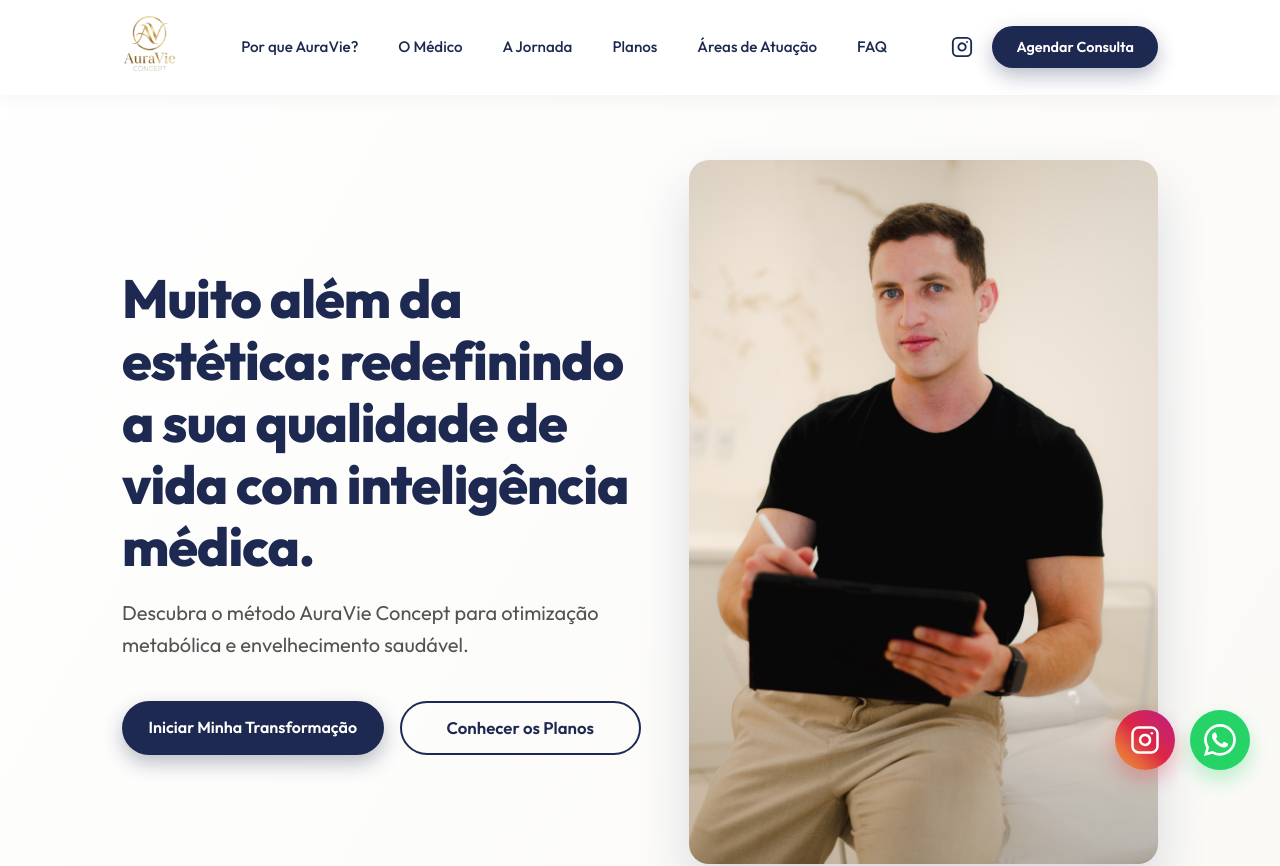
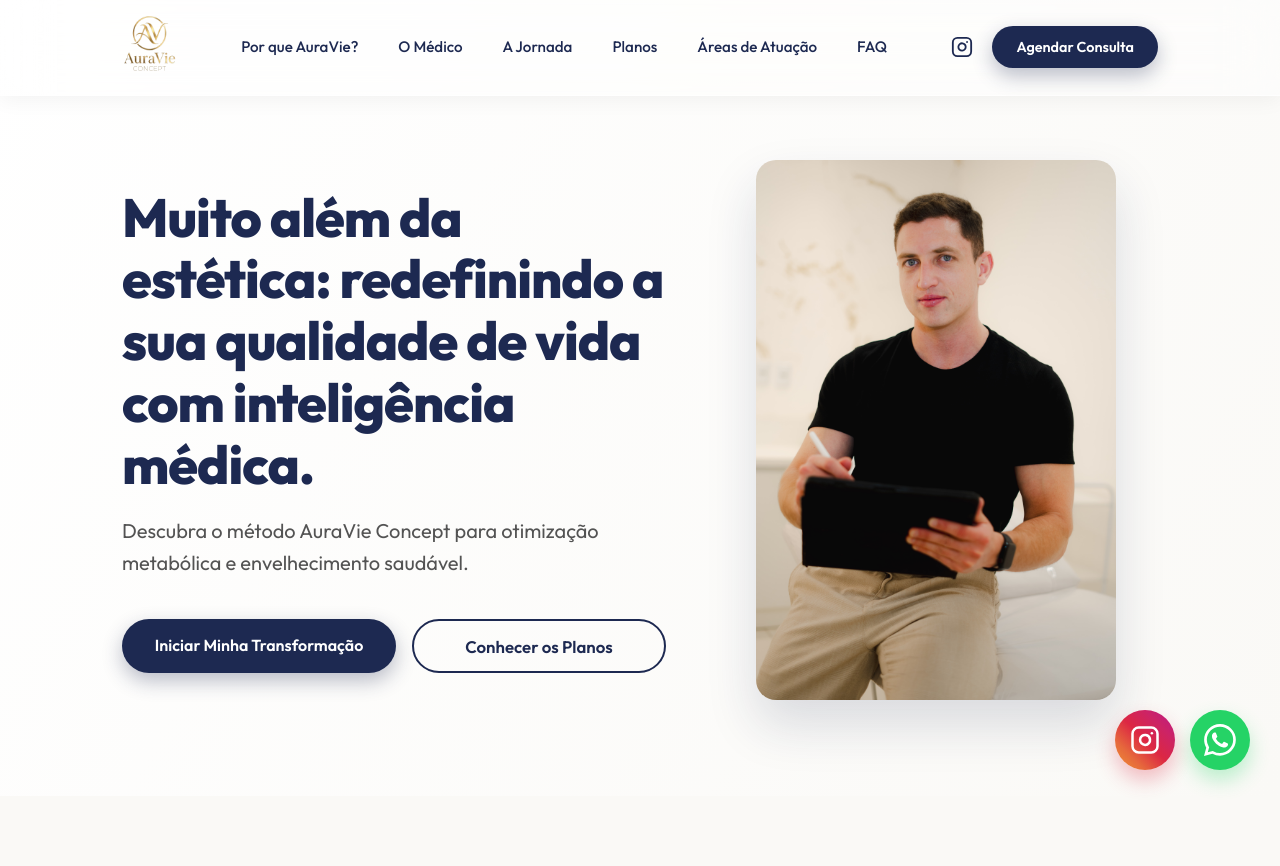
Before and after one commit to FranciscoHaidar/auravie-site, a React (Vite) app: page / in a window 1280 px wide. Shown: the top 866 px of the page. Built offline with nearby package versions, Linux system fonts and the light colour scheme; no server answers; the database is empty.

Commit message:
UI: embed permanent glassmorphism navbar and fix hero image scale overflow

```diff
--- a/src/App.jsx
+++ b/src/App.jsx
@@ -97,11 +97,11 @@ function App() {
               </button>
             </div>
           </div>
-          <div className="hero-image-wrapper" style={{ flex: '1 1 400px', display: 'flex', justifyContent: 'center', alignItems: 'center' }}>
+          <div className="hero-image-wrapper" style={{ flex: '1 1 350px', display: 'flex', justifyContent: 'center', alignItems: 'center' }}>
              <img
                 src="/hero-photo.jpg"
                 alt="Dr. Francisco Haidar - AuraVie Concept"
-                style={{ width: '100%', maxWidth: '500px', borderRadius: '20px', boxShadow: '0 25px 50px rgba(29, 41, 81, 0.15)', objectFit: 'cover' }}
+                style={{ width: '100%', maxWidth: '360px', borderRadius: '20px', boxShadow: '0 25px 50px rgba(29, 41, 81, 0.15)', objectFit: 'cover' }}
              />
           </div>
         </div>
--- a/src/index.css
+++ b/src/index.css
@@ -133,11 +133,13 @@ h1, h2, h3, h4 {
   left: 0;
   width: 100%;
   padding: 1rem 0;
-  background: rgba(255, 255, 255, 0.98);
-  backdrop-filter: blur(10px);
+  background: rgba(255, 255, 255, 0.4);
+  backdrop-filter: blur(24px);
+  -webkit-backdrop-filter: blur(24px);
   z-index: 1000;
   transition: all 0.3s ease;
-  box-shadow: 0 2px 20px rgba(0,0,0,0.05);
+  border-bottom: 1px solid rgba(255, 255, 255, 0.6);
+  box-shadow: 0 4px 20px rgba(0,0,0,0.05);
 }
 
 .navbar .container {
```
